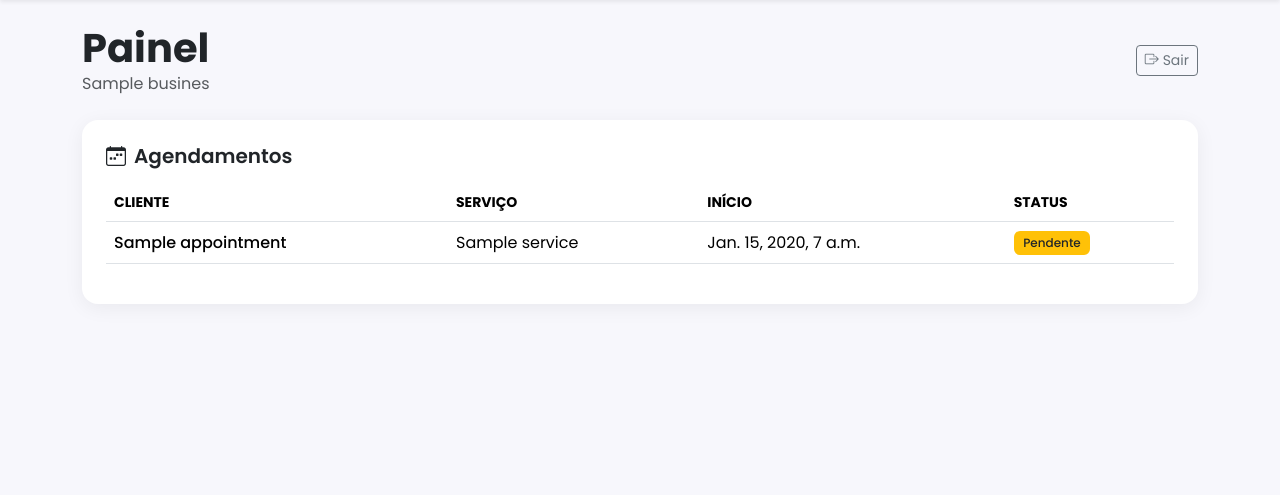
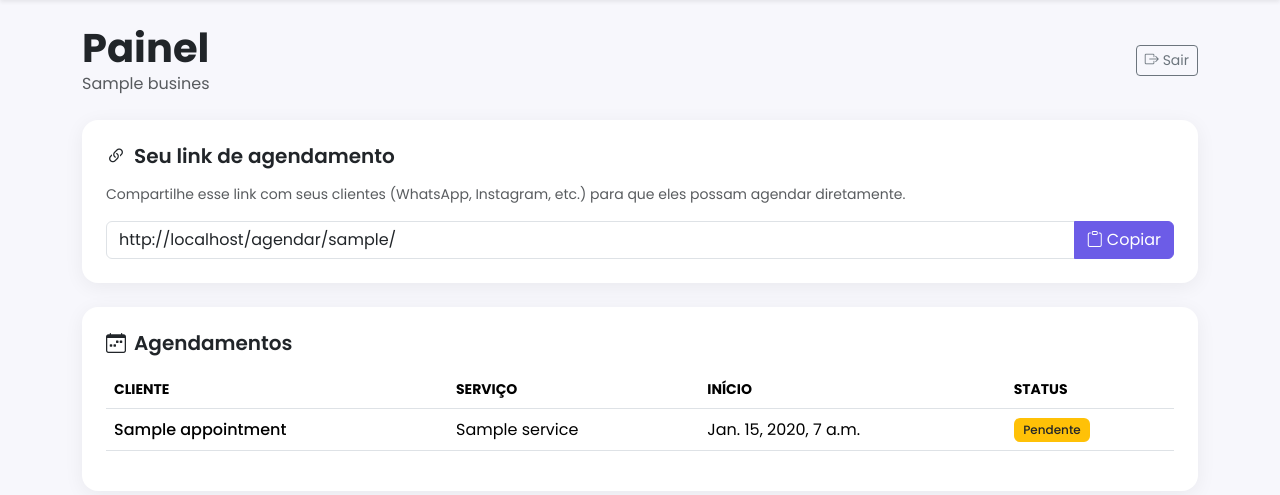
Before and after one commit to Alceu-2004/Agendia, a Django app: page /painel/ in a window 1280 px wide. Shown: the part 56-551 px from the top of the page. Run offline with Django 5.2, Linux system fonts and the light colour scheme; a user stored in the database is signed in; tables that the repository leaves empty hold one stand-in row (values such as "Sample post"); parts of the project's set-up code (start-up, migrations or seed data) failed here and were passed over.

Commit message:
feat: adiciona link publico copiavel no painel do dono

```diff
--- a/scheduling/templates/scheduling/dashboard.html
+++ b/scheduling/templates/scheduling/dashboard.html
@@ -15,6 +15,29 @@
     </button>
 </form>
 </div>
+
+<div class="card p-4 mb-4">
+    <h5 class="fw-semibold mb-3"><i class="bi bi-link-45deg me-2"></i>Seu link de agendamento</h5>
+    <p class="text-muted small mb-3">Compartilhe esse link com seus clientes (WhatsApp, Instagram, etc.) para que eles possam agendar diretamente.</p>
+    <div class="input-group">
+        <input type="text" id="publicLink" class="form-control" value="{{ public_url }}" readonly>
+        <button class="btn btn-primary" type="button" onclick="copyPublicLink()">
+            <i class="bi bi-clipboard me-1"></i><span id="copyBtnText">Copiar</span>
+        </button>
+    </div>
+</div>
+
+<script>
+function copyPublicLink() {
+    const input = document.getElementById('publicLink');
+    input.select();
+    navigator.clipboard.writeText(input.value).then(() => {
+        const btnText = document.getElementById('copyBtnText');
+        btnText.textContent = 'Copiado!';
+        setTimeout(() => { btnText.textContent = 'Copiar'; }, 2000);
+    });
+}
+</script>
 
 <div class="card p-4">
     <h5 class="fw-semibold mb-3"><i class="bi bi-calendar-week me-2"></i>Agendamentos</h5>
--- a/scheduling/views.py
+++ b/scheduling/views.py
@@ -6,14 +6,19 @@ from business.models import Business
 from .models import Appointment
 from .forms import AppointmentForm
 from .tasks import send_confirmation_notification
+from django.urls import reverse
 
 @login_required
 def dashboard(request):
     business = get_object_or_404(Business, owner=request.user)
     appointments = Appointment.objects.filter(business=business).order_by('start_time')
+    public_url = request.build_absolute_uri(
+        reverse('public_booking', kwargs={'slug': business.slug})
+    )
     return render(request, 'scheduling/dashboard.html', {
         'business': business,
         'appointments': appointments,
+        'public_url': public_url,
     })
 
 def public_booking_page(request, slug):
```
